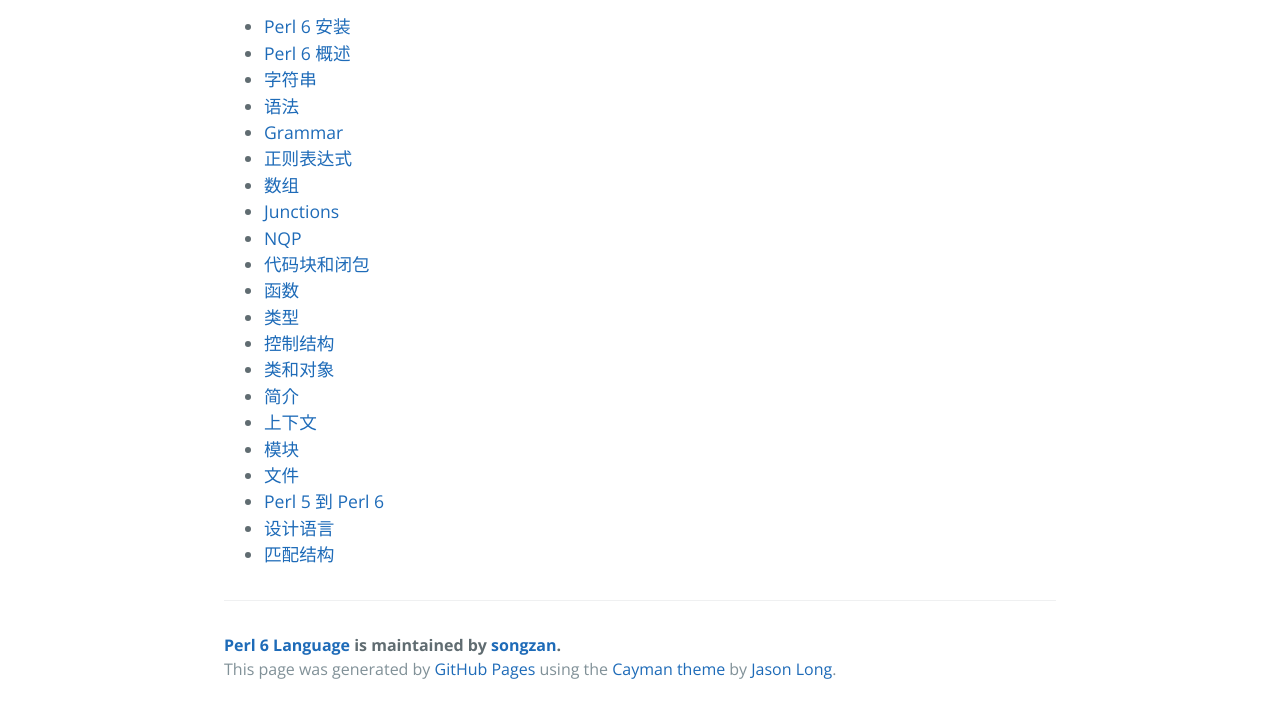
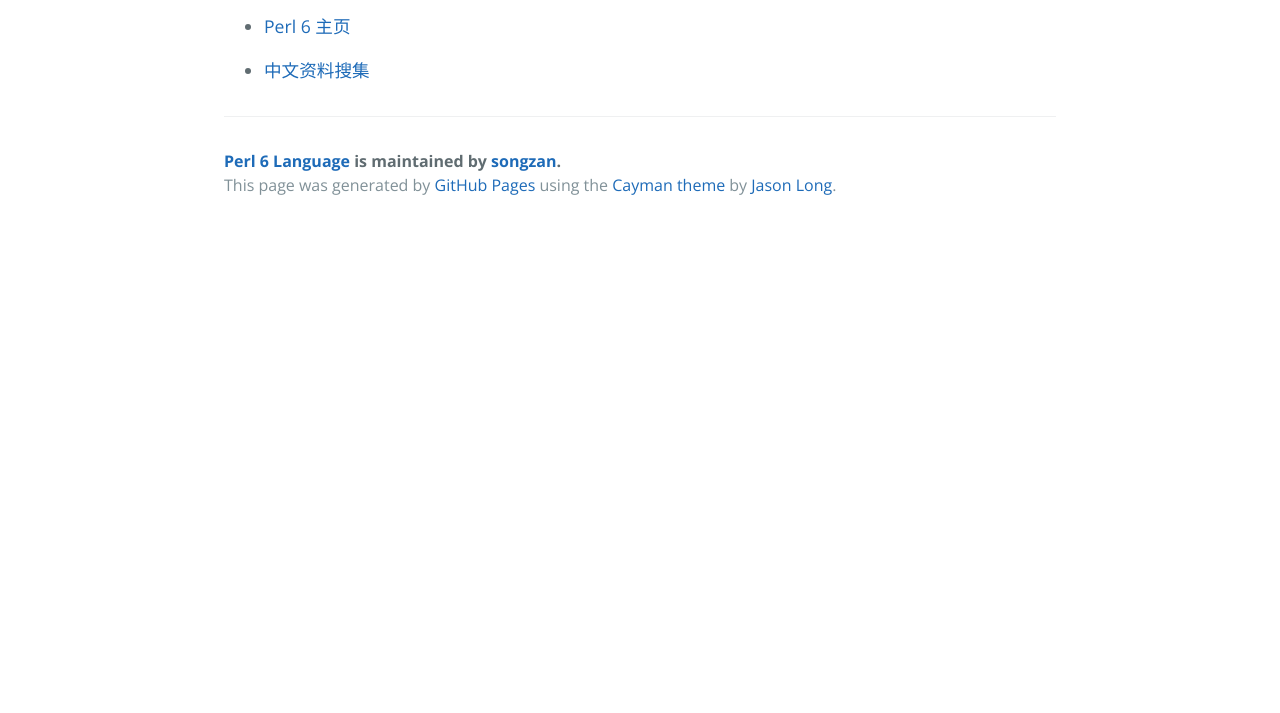
Before and after one commit to gaorongchao/perl-6.com, a plain HTML site: page index.html in a window 1280 px wide. Shown: the part 470-1183 px from the top of the page. After the commit the page ends 800 px from the top, so only its background shows below. Drawn offline with nearby package versions, Linux system fonts and the light colour scheme.

```diff
--- a/index.html
+++ b/index.html
@@ -23,27 +23,8 @@
 <a id="perl-6-语言" class="anchor" href="#perl-6-%E8%AF%AD%E8%A8%80" aria-hidden="true"><span class="octicon octicon-link"></span></a>Perl 6 语言</h1>
 
 <ul>
-<li><a href="https://github.com/songzan/perl6-doc/blob/master/src/Install.md">Perl 6 安装</a></li>
-<li><a href="https://github.com/songzan/perl6-doc/blob/master/src/Introduce.md">Perl 6 概述</a></li>
-<li><a href="https://github.com/songzan/perl6-doc/blob/master/src/String.md">字符串</a></li>
-<li><a href="https://github.com/songzan/perl6-doc/blob/master/src/Syntax.md">语法</a></li>
-<li><a href="https://github.com/songzan/perl6-doc/blob/master/src/Grammar.md">Grammar</a></li>
-<li><a href="https://github.com/songzan/perl6-doc/blob/master/src/regex.md">正则表达式</a></li>
-<li><a href="https://github.com/songzan/perl6-doc/blob/master/src/Array.md">数组</a></li>
-<li><a href="https://github.com/songzan/perl6-doc/blob/master/src/Junctions.md">Junctions</a></li>
-<li><a href="https://github.com/songzan/perl6-doc/blob/master/src/nqp.md">NQP</a></li>
-<li><a href="https://github.com/songzan/perl6-doc/blob/master/src/block-and-closure.md">代码块和闭包</a></li>
-<li><a href="https://github.com/songzan/perl6-doc/blob/master/src/Subroutine.md">函数</a></li>
-<li><a href="https://github.com/songzan/perl6-doc/blob/master/src/Type.md">类型</a></li>
-<li><a href="https://github.com/songzan/perl6-doc/blob/master/src/Control-Loop.md">控制结构</a></li>
-<li><a href="https://github.com/songzan/perl6-doc/blob/master/src/class.md">类和对象</a></li>
-<li><a href="https://github.com/songzan/perl6-doc/blob/master/src/Content.md">简介</a></li>
-<li><a href="https://github.com/songzan/perl6-doc/blob/master/src/Context.md">上下文</a></li>
-<li><a href="https://github.com/songzan/perl6-doc/blob/master/src/Module.md">模块</a></li>
-<li><a href="https://github.com/songzan/perl6-doc/blob/master/src/File.md">文件</a></li>
-<li><a href="https://github.com/songzan/perl6-doc/blob/master/src/Perl5-6.md">Perl 5 到 Perl 6</a></li>
-<li><a href="https://github.com/songzan/perl6-doc/blob/master/src/Design-language.md">设计语言</a></li>
-<li><a href="https://github.com/songzan/perl6-doc/blob/master/src/Match.md">匹配结构</a></li>
+<li><p><a href="http://www.perl6.org">Perl 6 主页</a></p></li>
+<li><p><a href="https://github.com/songzan/perl6-doc/blob/master/Readme.md">中文资料搜集</a></p></li>
 </ul>
 
       <footer class="site-footer">
```
Also changed, not shown: params.json (+1 -1 lines).
